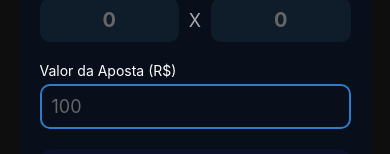
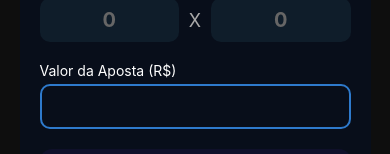
Before and after one commit to Carolthe/viraplacar, a React Native app: screen /PlacarJogo in a window 390 px wide. Shown: the part 476-630 px from the top of the page. Built offline with nearby package versions, Linux system fonts and the light colour scheme.

Commit message:
Alterações

```diff
--- a/src/componentes/CalculoPremio.jsx
+++ b/src/componentes/CalculoPremio.jsx
@@ -81,7 +81,6 @@ export default function CalculoPremio() {
                 keyboardType="numeric"
                 value={valor}
                 onChangeText={setValor}
-                placeholder="100"
                 placeholderTextColor="#666"
             />
 
--- a/src/componentes/CardFormularioPix.jsx
+++ b/src/componentes/CardFormularioPix.jsx
@@ -70,15 +70,16 @@ const styles = StyleSheet.create({
     backgroundColor: "#080e1a" ,
     padding: 15,
     borderRadius: 16,
-    marginHorizontal: 10,
+    marginHorizontal: 5,
     paddingVertical: 20,
-     borderWidth: 1,
+    borderWidth: 1,
     borderColor: "#2e323d",
+    paddingBottom: 40,
   },
   title: {
     color: "#fff",
     fontSize: 20,
-    fontWeight: "bold",
+    fontWeight: 500,
     marginBottom: 8,
     textAlign: 'center',
   },
@@ -120,5 +121,6 @@ const styles = StyleSheet.create({
   buttonText: {
     color: "#fff",
     fontWeight: "bold",
+    fontSize: 16
   },
 });
--- a/src/componentes/ResumoAposta.jsx
+++ b/src/componentes/ResumoAposta.jsx
@@ -42,7 +42,7 @@ const styles = StyleSheet.create({
   title: {
     color: "#fff",
     fontSize: 20,
-    fontWeight: "bold",
+    fontWeight: 500,
     marginBottom: 16,
 
   },
--- a/src/paginas/PagamentoPix.jsx
+++ b/src/paginas/PagamentoPix.jsx
@@ -40,6 +40,6 @@ const styles = StyleSheet.create({
     fontSize: 22,
     marginBottom: 10,
     textAlign: 'center',
-    fontWeight: 500,
+    fontWeight: 'bold',
   },
 });
```
